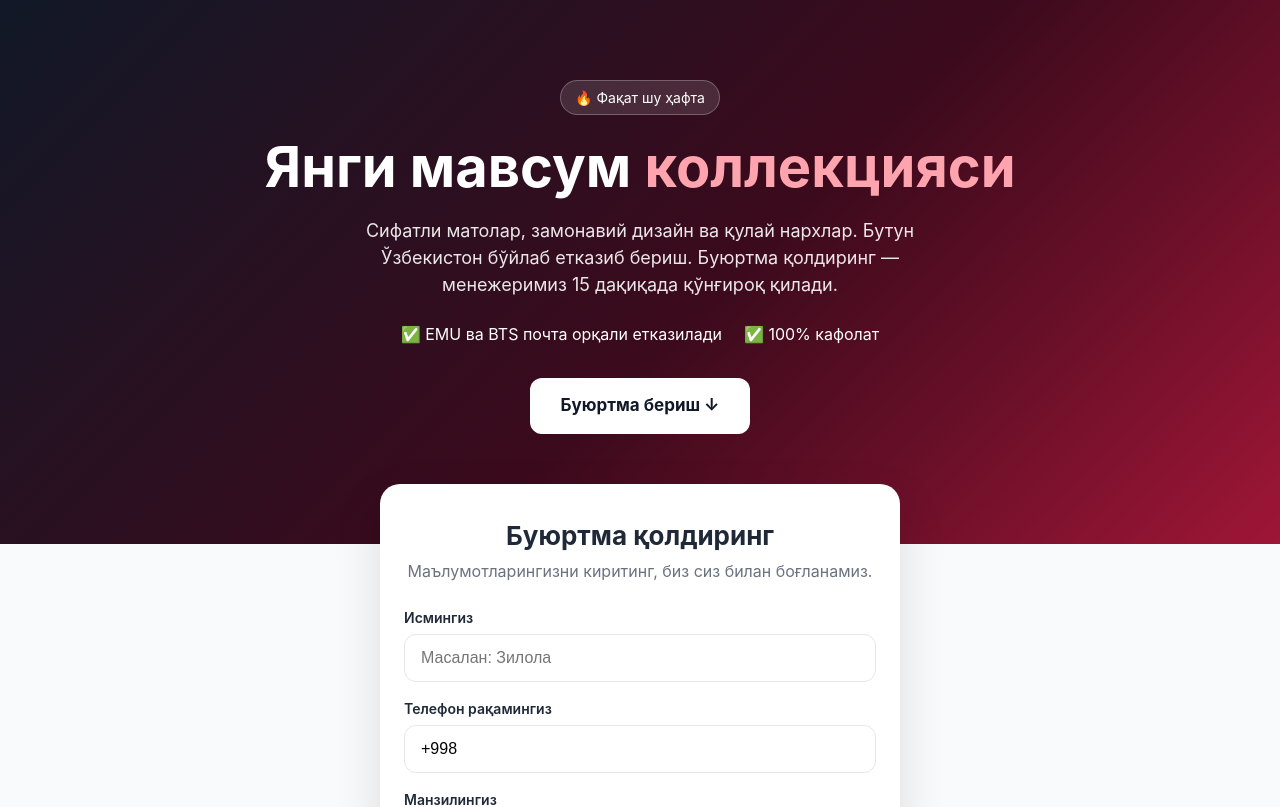
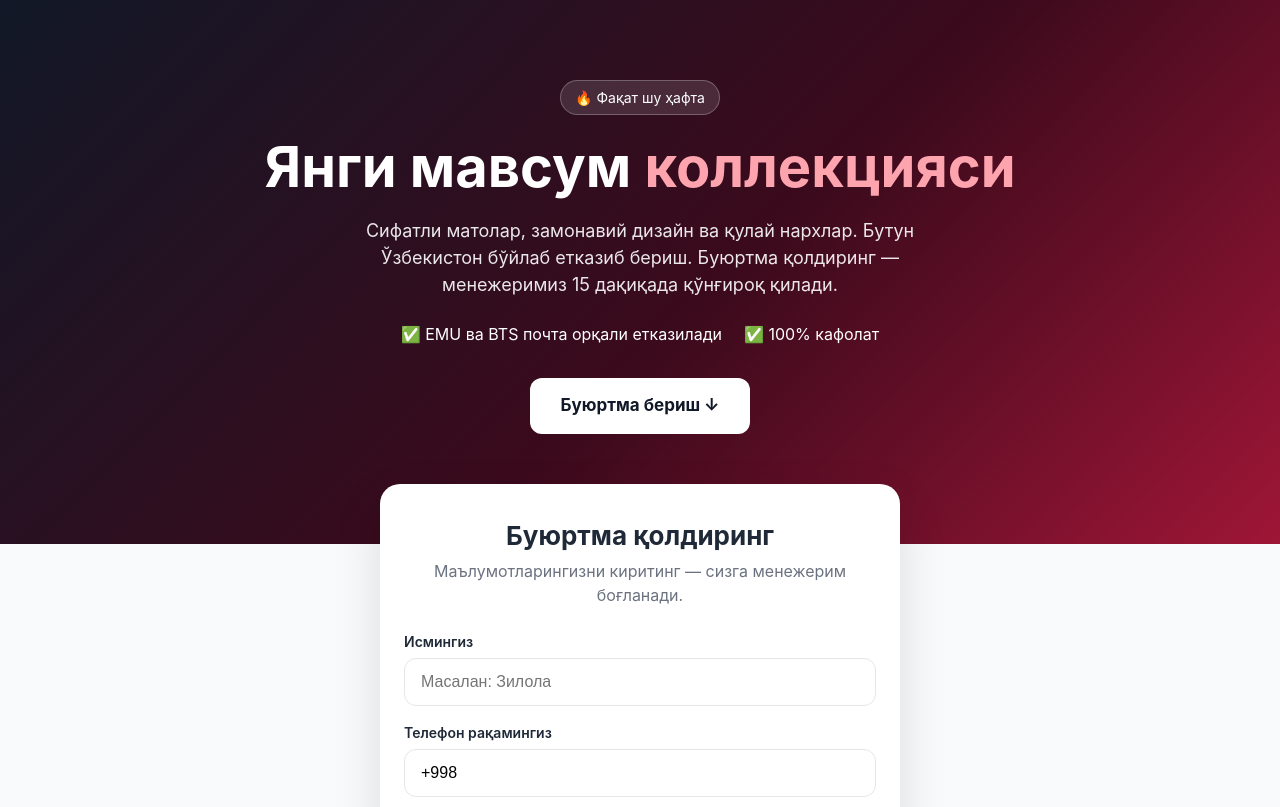
Before and after one commit to zilolautamaliyeva8-sudo/kiyim-dokon, a Next.js app: page / in a window 1280 px wide. Shown: the top 807 px of the page. Built offline with nearby package versions, Linux system fonts and the light colour scheme; no server answers.

Commit message:
Add files via upload

```diff
--- a/app/page.js
+++ b/app/page.js
@@ -27,7 +27,7 @@ export default function Home() {
         <div className="container">
           <div className="card">
             <h2>Буюртма қолдиринг</h2>
-            <p className="muted">Маълумотларингизни киритинг, биз сиз билан боғланамиз.</p>
+            <p className="muted">Маълумотларингизни киритинг — сизга менежерим боғланади.</p>
             <OrderForm />
             <div className="seller">
               <span>Сотувчи: <b>Зилола</b></span>
```
